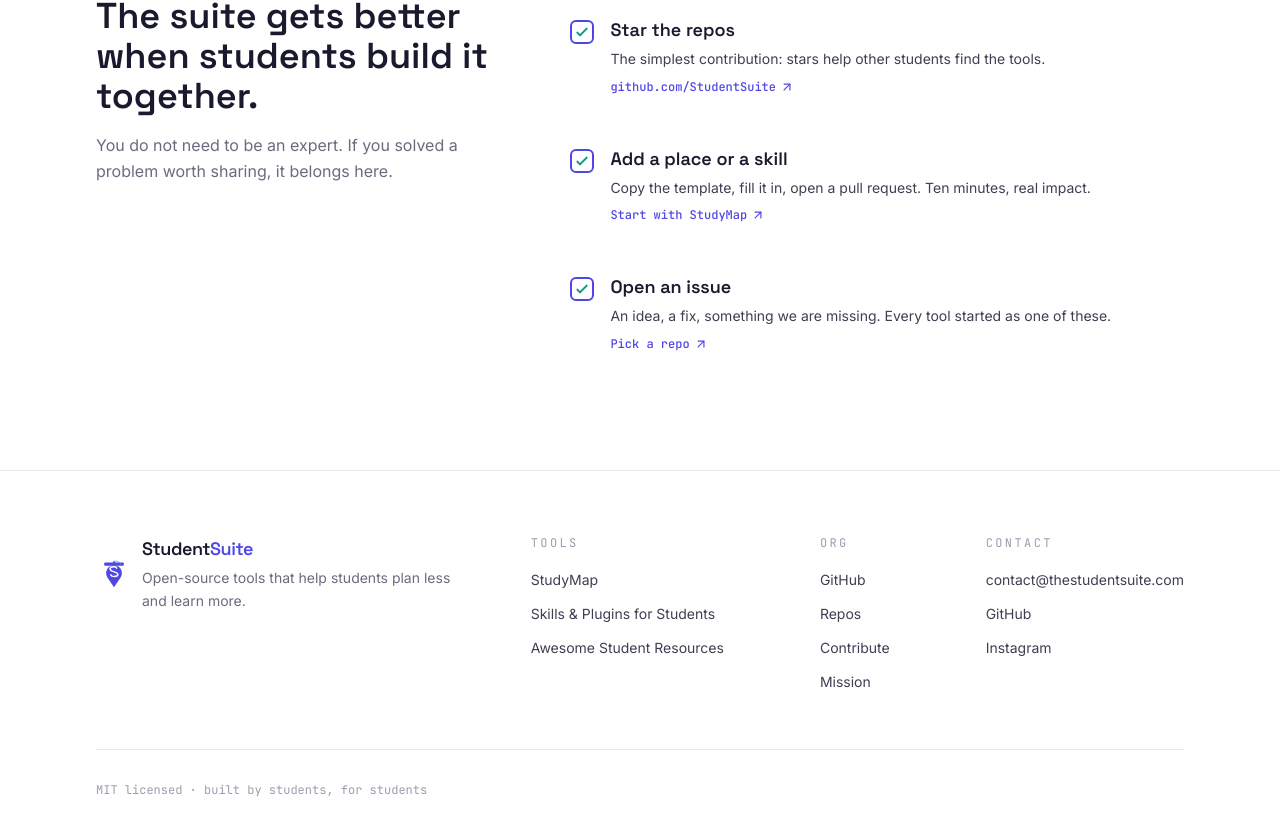
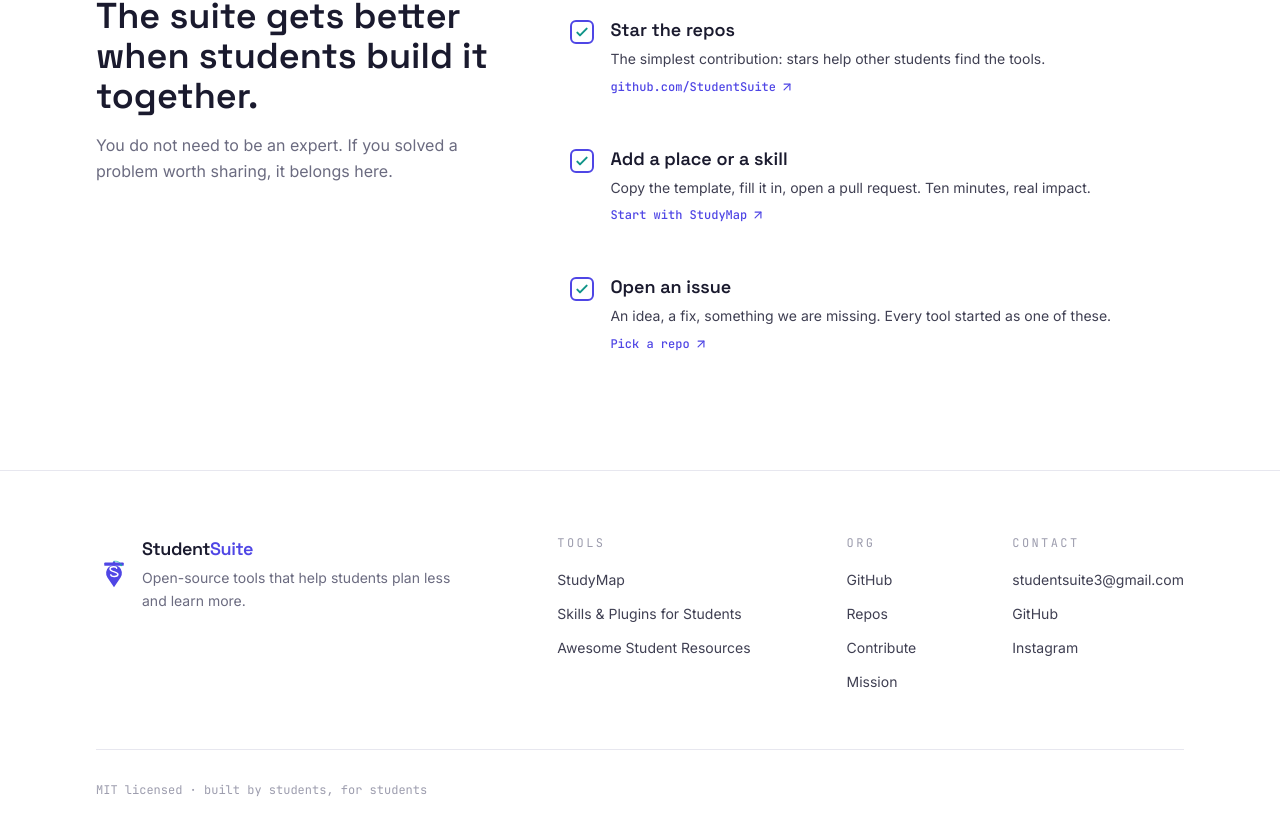
Before and after one commit to StudentSuite3/website, a Next.js app: page / in a window 1280 px wide. Shown: the part 2306-3140 px from the top of the page. Built offline with nearby package versions, Linux system fonts and the light colour scheme; no server answers.

Commit message:
Update contact email to studentsuite3@gmail.com

```diff
--- a/src/components/Footer.tsx
+++ b/src/components/Footer.tsx
@@ -1,6 +1,6 @@
 import { products, orgUrl } from '@/data/products';
 
-const contactEmail = 'contact@thestudentsuite.com';
+const contactEmail = 'studentsuite3@gmail.com';
 
 export function Footer() {
   return (
```
